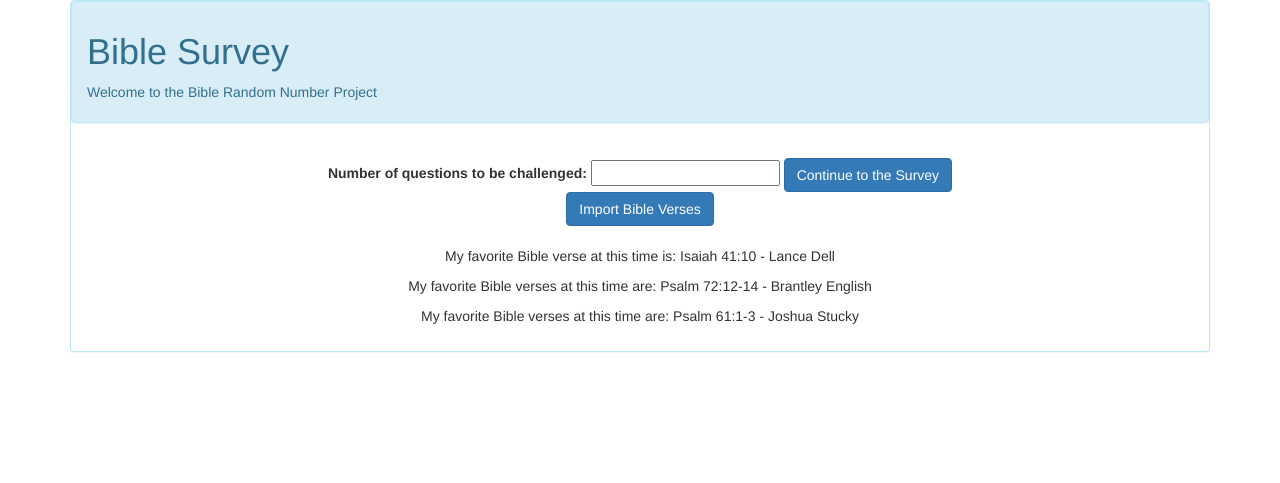
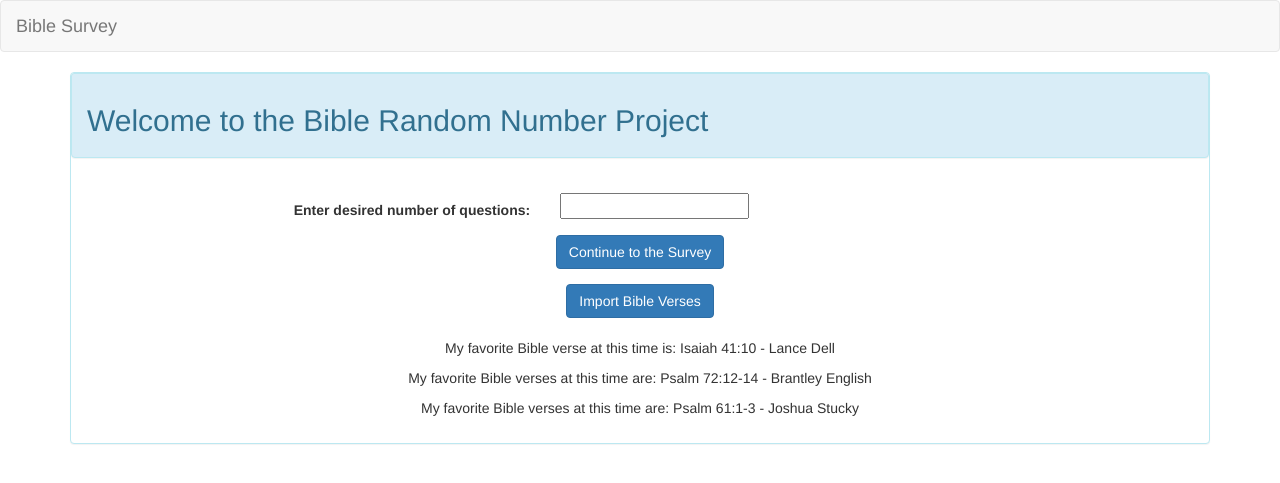
Before and after one commit to hliatuudotedu/biblesurvey, a Django app: template templates/survey/main.html in a window 1280 px wide. Shown: the top 483 px of the page. Run offline with Django 3.2, Linux system fonts and the light colour scheme; the template is opened without the code that fills it, so the values that code supplies are empty; some libraries are stand-ins or nearby versions.

Commit message:
edit main

```diff
--- a/biblesurvey/urls.py
+++ b/biblesurvey/urls.py
@@ -24,7 +24,6 @@ urlpatterns = [
     url(r'^import_bible_verses/$', import_bible_verses, name='import_bible_verses'),
 
     # ex: /provider/mingwang/survey1/
-    url(r'^provider/(?P<provider_name>[a-zA-Z]+[a-zA-Z0-9]*)/' +\
-        '(?P<survey_name>[a-zA-Z]+[a-zA-Z0-9]*)/$',
+    url(r'^provider/(?P<provider_name>[a-zA-Z]+[a-zA-Z0-9]*)/(?P<survey_name>[a-zA-Z]+[a-zA-Z0-9]*)/$',
         survey_processing, name='survey_processing')
 ]
--- a/survey/views.py
+++ b/survey/views.py
@@ -12,7 +12,9 @@ def index(request):
 
 
 def main_function(request):
-    form = NumberOfQuestionsForm
+    form = NumberOfQuestionsForm(request.POST or None)
+    if form.is_valid():
+        num_questions = form.cleaned_data['num_questions']
     return render(request, 'survey/main.html', {'form': form})
 
 
@@ -144,7 +146,6 @@ def display_using_render():
 
 def survey_processing(request, provider_name, survey_name):
     if request.method == "GET":
-
         a_provider = Provider.objects.filter(name=provider_name)
         if a_provider.count() == 0:
             return HttpResponse(
--- a/templates/base.html
+++ b/templates/base.html
@@ -25,9 +25,7 @@
         });
     </script>
 </head>
-
 <body>
-
     <!-- The following is from http://www.tangowithdjango.com/book/chapters/bootstrap.html -->
     <!--
     <div class="navbar navbar-default">
@@ -49,7 +47,11 @@
     </div>
     -->
     <!-- The above is from http://www.tangowithdjango.com/book/chapters/bootstrap.html -->
-
+    <nav class="navbar navbar-default">
+        <div class="navbar-header">
+            <a class="navbar-brand" href="{% url 'main' %}">Bible Survey</a>
+        </div>
+    </nav>
     <div class="container">
         <div class="row">
             <div class="col-md-12">
@@ -58,9 +60,4 @@
             </div>
         </div>
     </div>
-
-
-
-
-
 </body>
--- a/templates/survey/main.html
+++ b/templates/survey/main.html
@@ -2,8 +2,7 @@
 {% block content %}
 <div class="panel panel-info">
     <div class="panel panel-heading">
-        <h1>Bible Survey</h1>
-        <p>Welcome to the Bible Random Number Project</p>
+        <h2>Welcome to the Bible Random Number Project</h2>
     </div>
     <div class="panel-body">
         {% if result %}
@@ -12,14 +11,22 @@
                 <strong>{{ result }}</strong>
             </div>
         {% endif %}
+        <form class="form-horizontal" action="{% url 'survey_processing' provider_name='group1' survey_name='Bible' %}">
+            {% csrf_token %}
+            <div class="form-group">
+                <label class="control-label col-md-5" for="num">Enter desired number of questions:</label>
+                <div class="col-md-6">
+                    <input id="num" type="number" min="0">
+                </div>
+            </div>
+            <div class="form-group">
+                <div class="text-center">
+                    <button type="submit" class="btn btn-primary">Continue to the Survey</button>
+                </div>
+            </div>
+        </form>
         <div class="text-center">
-            <form action="{% url 'survey_processing' provider_name='group1' survey_name='Bible' %}">
-                <label>Number of questions to be challenged: </label>
-                <input type="number" min="0">
-                <button class="btn btn-primary" type="submit">Continue to the Survey</button>
-            </form>
             <a class="btn btn-primary" href="{% url 'import_bible_verses' %}">Import Bible Verses</a><br><br>
-
             <p>My favorite Bible verse at this time is: Isaiah 41:10 - Lance Dell</p>
             <p>My favorite Bible verses at this time are: Psalm 72:12-14 - Brantley English</p>
             <p>My favorite Bible verses at this time are: Psalm 61:1-3 - Joshua Stucky</p>
```
Also changed, not shown: templates/survey/survey_display.html (+9 -23 lines).
